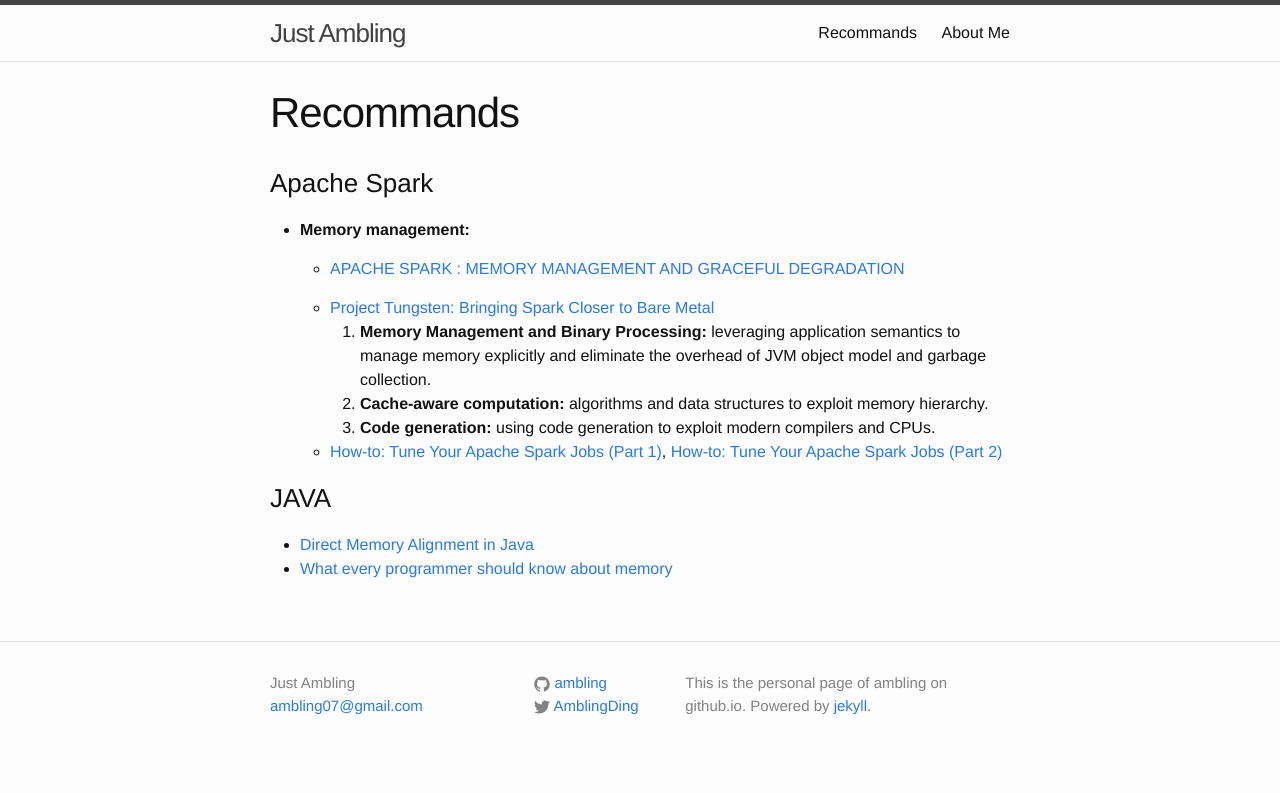
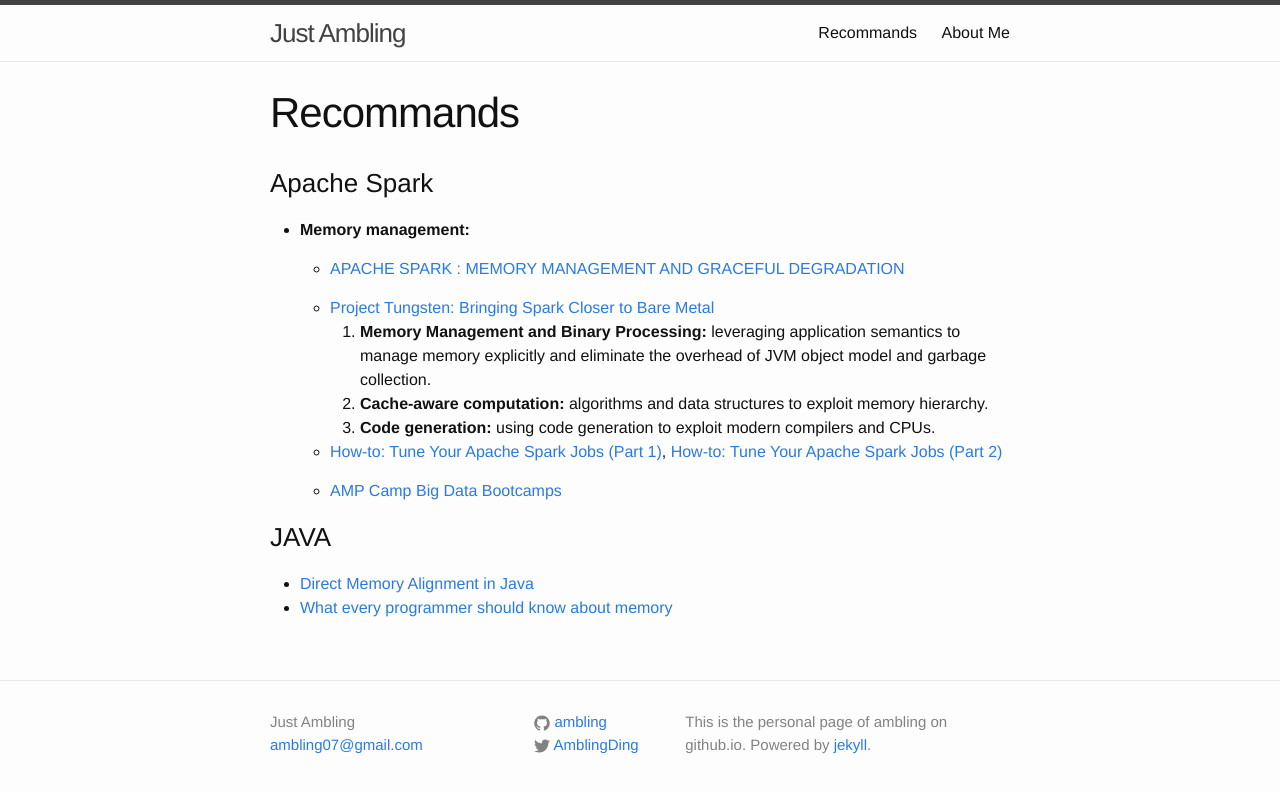
Before and after one commit to ambling/ambling.github.io, a Jekyll site: the page built from 00-recommands.md, in a window 1280 px wide. Shown: the top 793 px of the page. Built offline with Jekyll 4.4.1, drawn with Linux system fonts in a browser that asks for light colours.

Commit message:
add the mini course of ampcamp

```diff
--- a/00-recommands.md
+++ b/00-recommands.md
@@ -16,6 +16,8 @@ permalink: /recommands/
 
     - [How-to: Tune Your Apache Spark Jobs (Part 1)](http://blog.cloudera.com/blog/2015/03/how-to-tune-your-apache-spark-jobs-part-1/), [How-to: Tune Your Apache Spark Jobs (Part 2)](http://blog.cloudera.com/blog/2015/03/how-to-tune-your-apache-spark-jobs-part-2/)
 
+    - [AMP Camp Big Data Bootcamps](http://ampcamp.berkeley.edu/big-data-mini-course/)
+
 ### JAVA
 - [Direct Memory Alignment in Java](http://psy-lob-saw.blogspot.jp/2013/01/direct-memory-alignment-in-java.html)
 - [What every programmer should know about memory](http://lwn.net/Articles/250967/)
```
